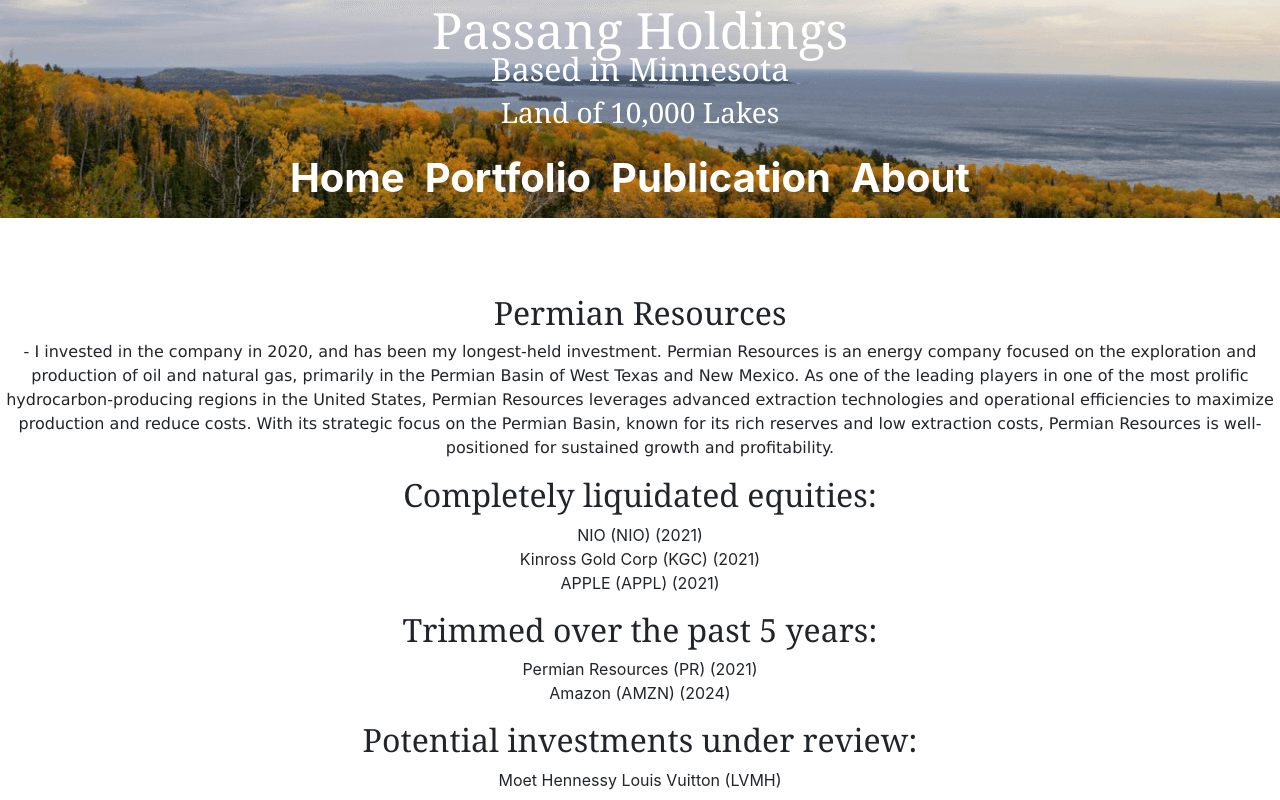
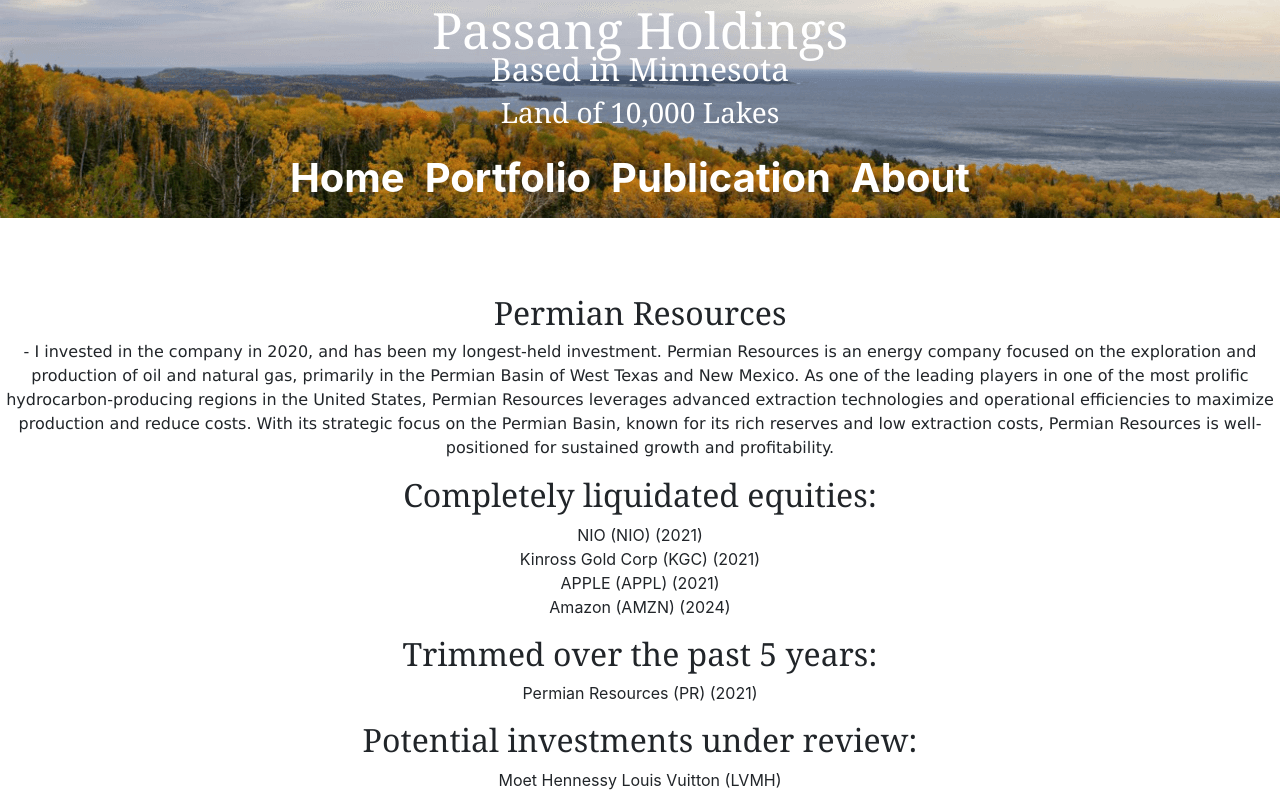
Before and after one commit to shedup/passangholdings, a Next.js app: page /portfolio in a window 1280 px wide. Shown: the top 800 px of the page. Built offline with nearby package versions, Linux system fonts and the light colour scheme.

Commit message:
moving the state of Amazon

```diff
--- a/package.json
+++ b/package.json
@@ -19,7 +19,8 @@
     "react": "^18",
     "react-dom": "^18",
     "react-hot-toast": "^2.4.1",
-    "react-icons": "^5.0.1"
+    "react-icons": "^5.0.1",
+    "react-loader-spinner": "^6.1.6"
   },
   "devDependencies": {
     "autoprefixer": "^10.4.17",
--- a/pages/portfolio.jsx
+++ b/pages/portfolio.jsx
@@ -40,11 +40,11 @@
         <li>NIO (NIO) (2021)</li>
         <li>Kinross Gold Corp (KGC) (2021)</li>
         <li>APPLE (APPL) (2021)</li>
+        <li>Amazon (AMZN) (2024)</li>
       </ul>
       <h2>Trimmed over the past 5 years:</h2>
       <ul>
         <li>Permian Resources (PR) (2021)</li>
-        <li>Amazon (AMZN) (2024)</li>
       </ul>
       {/* <h2>Open Trade Positions</h2>
       <ul>
```
Also changed, not shown: 1 other file (tests, documents, lock files or other folders).
